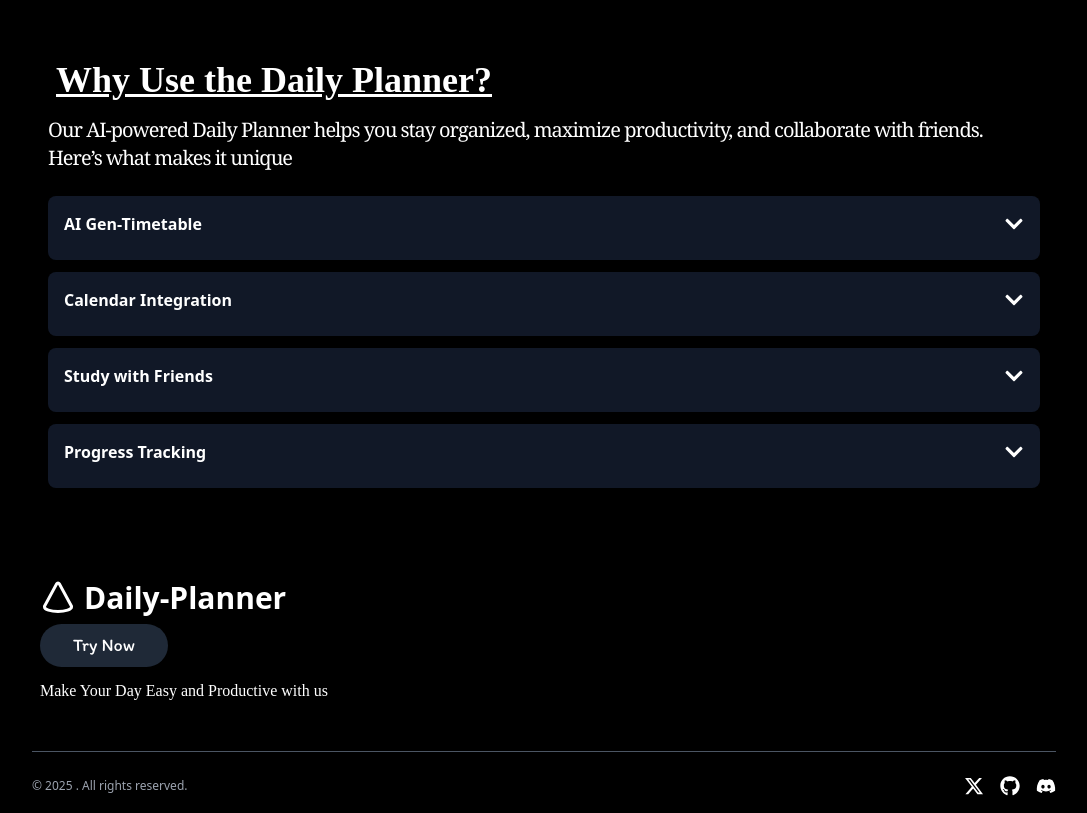
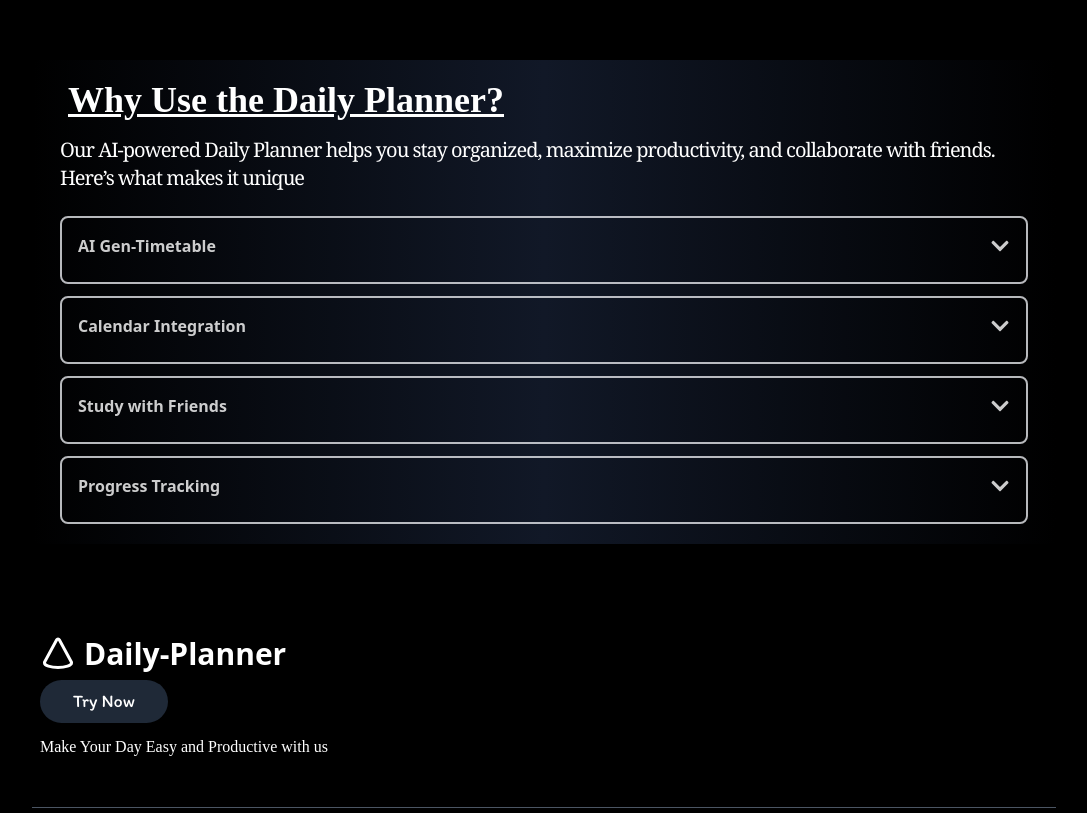
Before and after one commit to ujjwal2061/Daliy-Planner, a React (Vite) app in the folder to-do/: page / in a window 1280 px wide. Shown: the part 1442-2255 px from the top of the page, without its empty margins (96-1183 px from the left). Built offline with nearby package versions, Linux system fonts and the light colour scheme; no server answers; a web font is replaced by a local one.

Commit message:
Complete

```diff
--- a/to-do/src/pages/subpage/Contact.jsx
+++ b/to-do/src/pages/subpage/Contact.jsx
@@ -17,8 +17,8 @@ const hanvdleExpand=(index)=>{
   return (
     <section
       ref={ref}
-      className={`px-4 py-11 ${theme === 'dark' ? "bg-black text-white" : "bg-white text-black"}`} >
-      <div className={`max-w-5xl mx-auto text-center md:text-left ${theme === 'dark' ? "text-white":"text-black"} `}>
+      className={` relative z-0 px-4 py-11 ${theme === 'dark' ? "bg-black text-white" : "bg-white text-black"}`} >
+ <div className={`px-3 py-5 rounded-md max-w-5xl mx-auto text-center md:text-left ${theme === 'dark' ? "bg-gradient-to-r from-black via-gray-900  to-black shadow-xl text-white" : " shadow-2xl text-black"}`}>
         <h1 className="  px-3 md:px-6 font-myfont underline  selection:bg-highlight selection:text-black
           font-semibold text-2xl md:text-3xl lg:text-4xl">
           Why Use the Daily Planner?
@@ -27,10 +27,18 @@ const hanvdleExpand=(index)=>{
           Our AI-powered Daily Planner helps you stay organized, maximize productivity, and collaborate with friends.
           Here’s what makes it unique
         </p>
- <ul className="mt-6   space-y-3 px-4">
+ <ul className="mt-6 z-10 space-y-3 px-4">
   {listshow.map((items, index) => (
-    <li key={index} className={`px-4 py-4 flex flex-wrap  flex-col  gap-2 sm:flex-nowrap items-center justify-between rounded-lg
-        ${theme === "dark" ? "bg-gray-900 text-white" : "bg-white text-black shadow-lg"}`} >
+  <li key={index} className={`z-20 px-4 py-4 flex flex-wrap flex-col gap-2 sm:flex-nowrap items-center justify-between rounded-lg transition-all duration-500 ease-in-out
+    ${theme === "dark"
+      ? expandIndex === index
+        ? "bg-gray-900 opacity-100 border-2 text-white"
+        : "bg-transparent opacity-80 border-2 text-white"
+      : expandIndex === index
+        ? "bg-white text-black shadow-lg opacity-100"
+        : "bg-white text-black shadow-lg opacity-50"
+    }`}>
+
        <div className=" w-full flex justify-between">
          <strong className="w-full sm:w-1/4 text-left font-bold">{items.head}</strong><br />
          <button onClick={()=>hanvdleExpand(index)}> {expandIndex ===index ?<FaChevronUp className="text-xl ml-3" />:<FaChevronDown className="text-xl ml-3"/>}</button>
```
